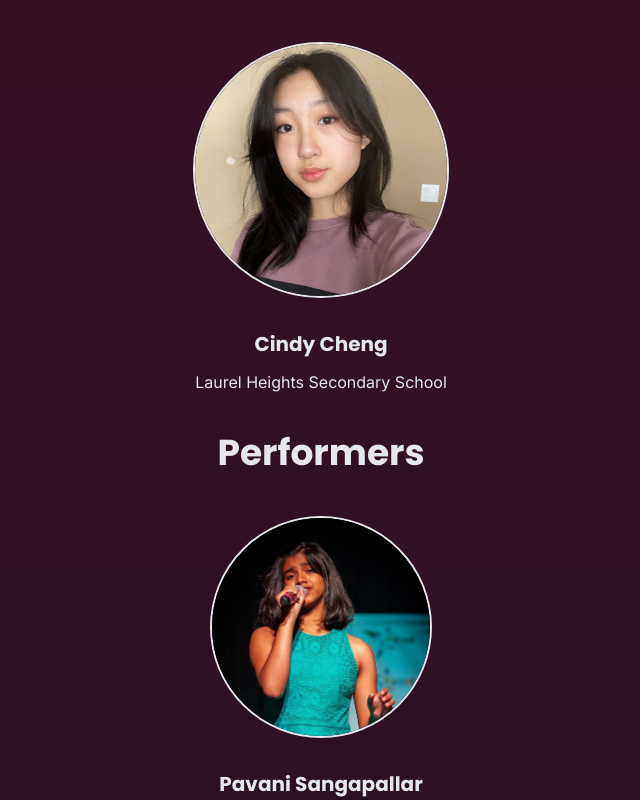
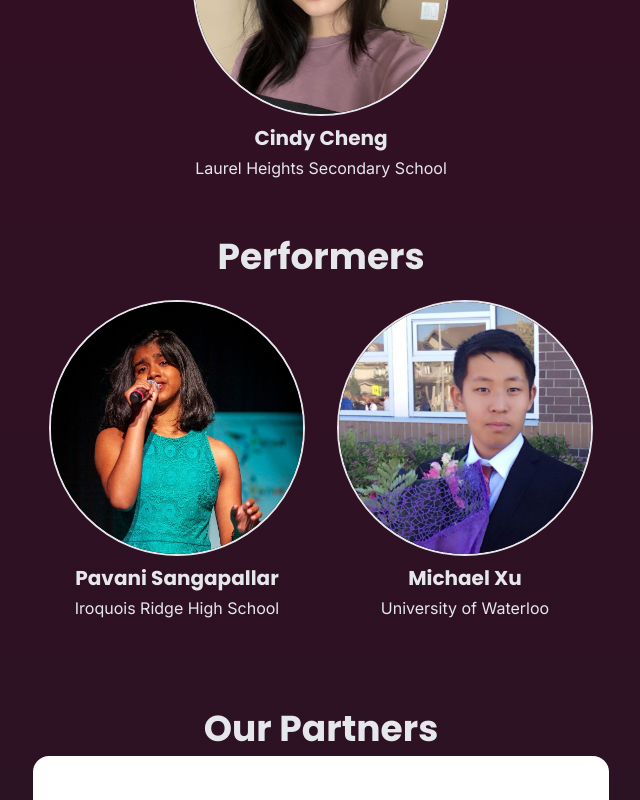
Before and after one commit to Carolkuma/react_skiyenalakeyouth, a React (Vite) app: page / in a window 1280 px wide. Shown: the part 7071-7871 px from the top of the page, without its empty margins (319-959 px from the left). Built offline with nearby package versions, Linux system fonts and the light colour scheme.

Commit message:
refac: improve spacing and add michael to speakers section

```diff
--- a/src/components/Person/Person.scss
+++ b/src/components/Person/Person.scss
@@ -3,7 +3,6 @@
   flex-direction: column;
   text-align: center;
   align-items: center;
-  gap: 0.5rem;
 
   img {
     width: 100%;
--- a/src/components/Person/index.tsx
+++ b/src/components/Person/index.tsx
@@ -11,8 +11,8 @@ interface PersonPropType {
 
 const Person = (props:PersonPropType) => {
   return (
-    <div className={`person w-full sm:w-1/2 md:w-1/5 mb-4 transition-all`}>
-      <div className='aspect-square w-full h-full'>
+    <div className={`person w-full sm:w-1/2 md:w-1/4 lg:w-1/5 mb-4 transition-all`}>
+      <div className='aspect-square w-full'>
         <LazyLoadImage
           src={
             props.image
@@ -23,7 +23,7 @@ const Person = (props:PersonPropType) => {
           className={`${props.onClick ? "linked cursor-pointer" : ""}`}
         />
       </div>
-      <h3 className='mt-4 text-2xl'>{props.name}</h3>
+      <h3 className='text-2xl'>{props.name}</h3>
       <p>{props.description}</p>
     </div>
   )
--- a/src/data/Speakers.data.tsx
+++ b/src/data/Speakers.data.tsx
@@ -26,6 +26,7 @@ import jacklyn from "../assets/speakers/jacklyn.jpeg";
 
 // performers
 import pavani from '../assets/speakers/pavani.jpg'
+import michael from '../assets/speakers/michael.jpeg'
 
 import { SpeakerType } from "../types/speakers";
 
@@ -276,6 +277,13 @@ export const performers: SpeakerType = {
     title: "Tum Hi Ho | Diamonds - Hindi/English mashup - Pavani Sangapallar",
     description: <div>Pavani Sangapallar will be performing a mashup of Hindi/English music.</div>,
     affiliation: "Iroquois Ridge High School"
+  },
+  "Michael Xu": {
+    name: "Michael Xu",
+    image: michael,
+    title: "Blind-Folded Ballade Coda - Michael Xu",
+    description: <div>Ballade in G minor op.1 no. 23 or Revolutionary op. 10, no. 12. These are famous classical piano songs that Michael has played in the past and are in multiple movies/animes. He has made many provincial and national level titles in terms of music and exam scores, as his grade eight music exam score is a 97% average (First Class Honours with Distinction) and also grade 10 is a 90% average. He's gonna play these...blindfolded ;)</div>,
+    affiliation: 'University of Waterloo'
   }
 };
 
--- a/src/sections/Speakers/Speakers.scss
+++ b/src/sections/Speakers/Speakers.scss
@@ -3,8 +3,7 @@
   display: flex;
   justify-content: center;
   flex-wrap: wrap;
-  padding: 20px 0;
   margin-top: 1rem;
-  gap: 3rem;
+  gap: 2rem;
   width: full;
 }
--- a/src/sections/Speakers/index.tsx
+++ b/src/sections/Speakers/index.tsx
@@ -4,10 +4,10 @@ import './Speakers.scss'
 
 const Speakers = () => {
   return (
-    <div className='flex flex-col items-center pt-24' id='speakers'>
+    <div className='flex flex-col items-center pt-24 max-w-[100rem] mx-auto' id='speakers'>
       {parsedSpeakerData.map((section, index) => {
         return (
-          <div key={index}>
+          <div key={index} className='mt-8'>
             <h2 className='text-center'>{section.title}</h2>
             <div className='speaker-section'>
               {Object.entries(section.data).map((person: any) => {
```
Also changed, not shown: src/assets/speakers/michael.jpeg (added).
